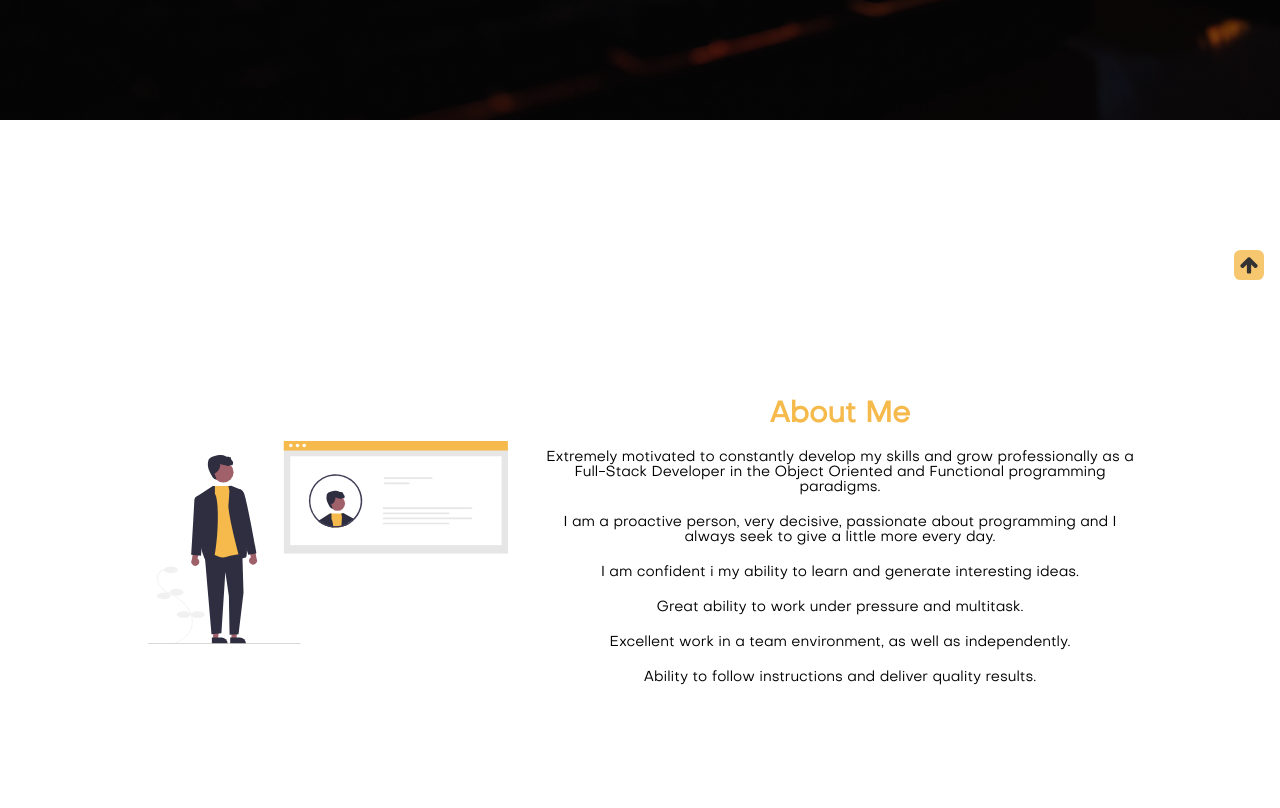
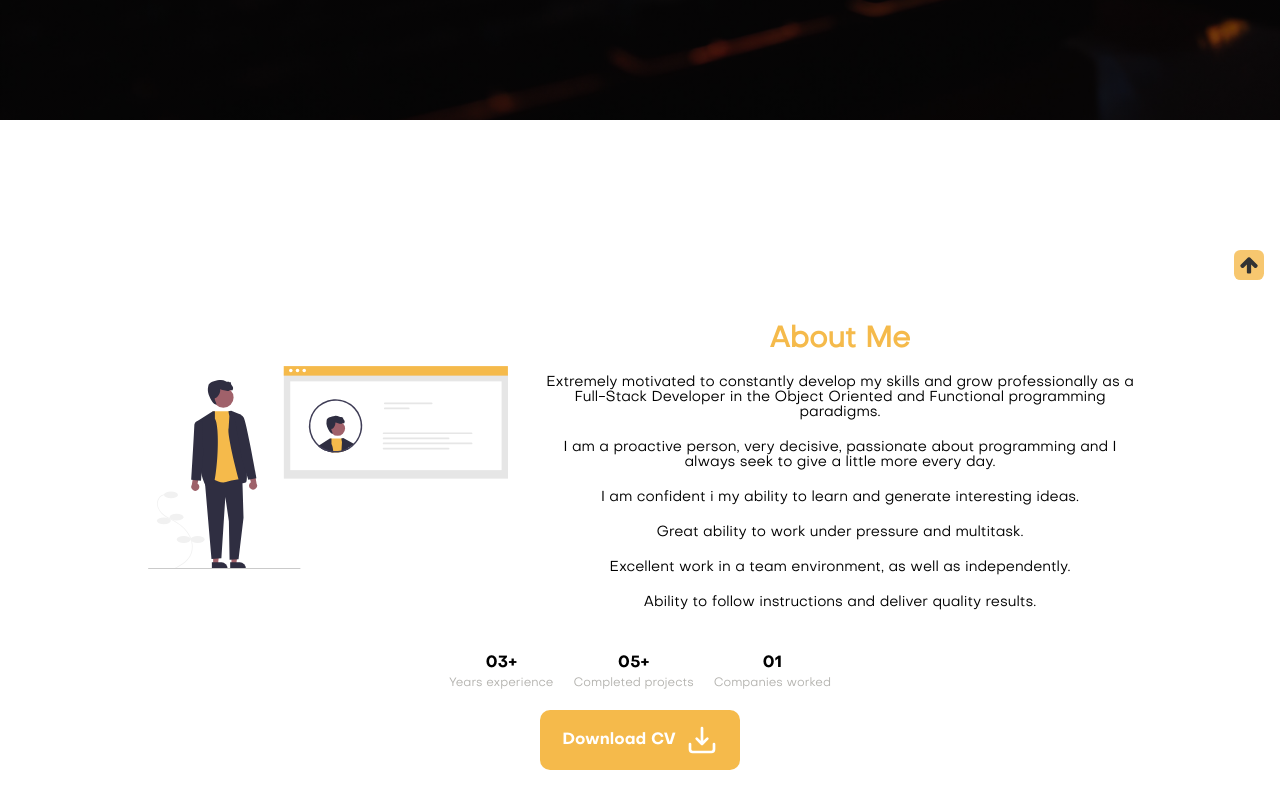
Before and after one commit to BraianMG/BMG, a plain HTML site: page index.html in a window 1280 px wide. Shown: the part 680-1488 px from the top of the page. Drawn offline with nearby package versions, Linux system fonts and the light colour scheme.

Commit message:
finished added in about me

```diff
--- a/assets/css/style.css
+++ b/assets/css/style.css
@@ -194,7 +194,14 @@ main{
   padding-top: 60px;
 }
 
-.section.about-me > img {
+/* .about-me-texts {
+  display: flex;
+  flex-direction: column;
+  justify-content: center;
+
+} */
+
+.section.about-me > .about-me-texts > img {
   width: 90vw;
   max-width: 500px;
   padding: 20px 20px;
@@ -223,6 +230,43 @@ main{
 
 .p{
   text-align: center;
+}
+
+.statistics-cv {
+  margin-top: 10px;
+}
+
+.statistics {
+  display: flex;
+  justify-content: space-evenly;
+  align-items: center;
+  margin-top: 20px;
+}
+
+.items {
+  padding: 0 10px;
+}
+
+.items > h4 {
+  font-family: var(--font-family-bold);
+  text-align: center;
+  padding: 5px 0;
+}
+
+.items > p {
+  color: var(--primary-color);
+  text-align: center;
+  font-size: .75rem;
+}
+
+.button-download-cv {
+  display: flex;
+  justify-content: center;
+  width: 100%;
+}
+
+.download {
+  width: 100%;
 }
 
 /* ------------------------------------ SKILLS -------------------------------------- */
@@ -672,11 +716,13 @@ footer{
 }
 
 @media (min-width: 1024px) {
-  .about-me {
-    flex-direction: row;
-  }
+  .about-me-texts {
+  display: flex;
+  flex-direction: row;
 
-  .section.about-me > img {
+}
+
+  .section.about-me > .about-me-texts > img {
     max-width: 400px;
   }
 
--- a/index.html
+++ b/index.html
@@ -48,6 +48,7 @@
 
     <main>
         <section class="section about-me" id="about-me">
+            <div class="about-me-texts">
                 <img src="./assets/img/about-me.svg" alt="About Me">
                 <div class="content-about-me">
                     <h3 class="h3">About Me</h3>
@@ -64,8 +65,29 @@
                         <li>Ability to follow instructions and deliver quality results.</li>
                     </ul>
                 </div>
-
-
+            </div>
+            <div class="statistics-cv">
+                <div class="statistics">
+                    <div class="items">
+                        <h4>03+</h4>
+                        <p>Years experience</p>
+                    </div>
+                    <div class="items">
+                        <h4>05+</h4>
+                        <p>Completed projects</p>
+                    </div>
+                    <div class="items">
+                        <h4>01</h4>
+                        <p>Companies worked</p>
+                    </div>
+                </div>
+                <div class="button-download-cv">
+                    <a download="" href="./assets/pdf/CV.pdf" class="button download">
+                        Download CV
+                        <img src="./assets/img/download.svg" alt="Send" class="button-img">
+                    </a>
+                </div>
+            </div>
         </section>
 
         <section class="section cv" id="skills">
```
Also changed, not shown: assets/img/download.svg (added), 1 other file. Lines whose indentation alone changed are shown as unchanged.
